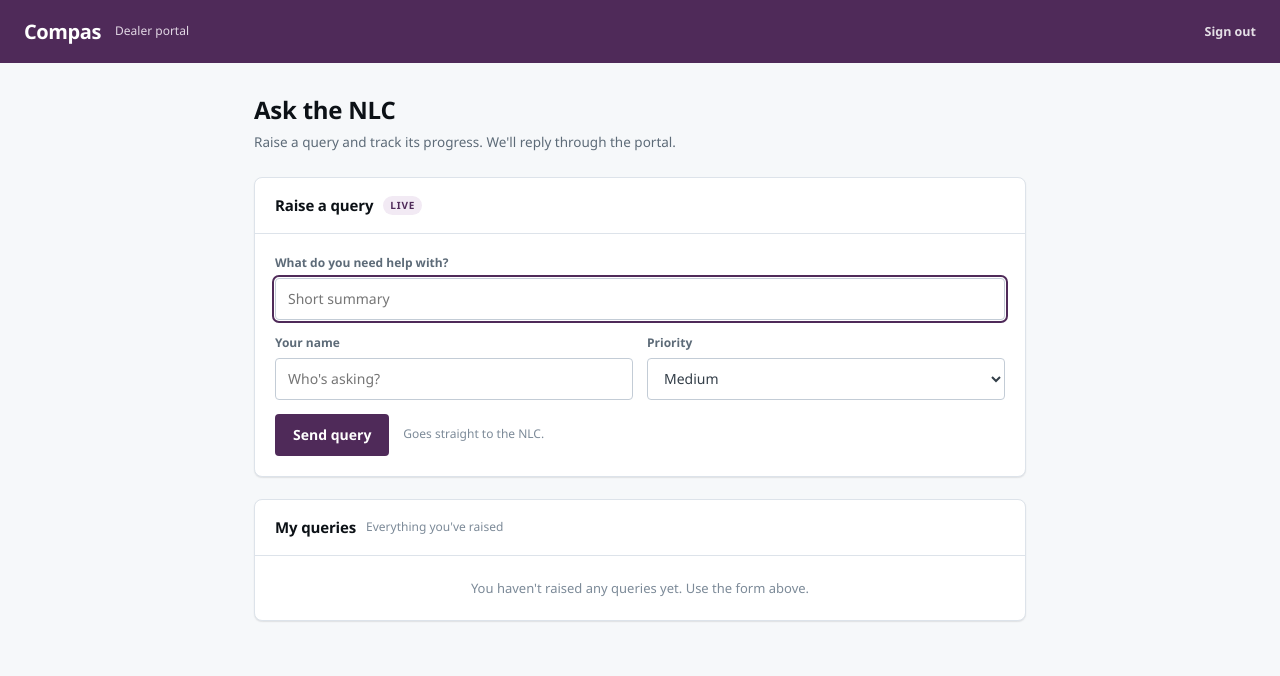
After one commit to danielpilborough/azuretestapp, a Flask app: template templates/dealer.html in a window 1280 px wide. The commit adds this page. Shown: the top 676 px of the page. Run offline with Flask 3, Linux system fonts and the light colour scheme; the template is opened without the code that fills it, so the values that code supplies are empty.

Commit message:
Add files via upload

```diff
--- a/app.py
+++ b/app.py
@@ -27,16 +27,21 @@ app = Flask(__name__)
 # Sessions are how the mock login "remembers" who is logged in across pages.
 app.secret_key = os.environ.get("FLASK_SECRET", "compas-demo-not-secret")
 
-# ---- Mock login: a short hardcoded list of demo users ----
-# NOTE: this is a DEMO gate only - passwords live in code, it is not real
-# security. Real authentication (Entra ID) comes with the Django build.
-# Each user has a role, which controls what they see (staff vs dealer).
+# ---- Mock login: three roles ----
+# NOTE: demo gate only - passwords in code, not real security. Real auth
+# (Entra ID) comes with the Django build.
+#   admin  - sees everything
+#   user   - standard staff; sees a restricted subset of data
+#   dealer - external; simple "raise a ticket + my queries" view only
 DEMO_USERS = {
-    "daniel":  {"password": "nlc",   "name": "Daniel",         "role": "staff",  "initials": "DR", "sub": "Network Engagement"},
-    "priya":   {"password": "nlc",   "name": "Priya S.",       "role": "staff",  "initials": "PS", "sub": "Training Support"},
-    "swansway":{"password": "dealer","name": "Swansway CUPRA", "role": "dealer", "initials": "SW", "sub": "Dealer - CUPRA"},
-    "sytner":  {"password": "dealer","name": "Sytner Audi",    "role": "dealer", "initials": "SA", "sub": "Dealer - Audi"},
+    "admin":  {"password": "admin",  "name": "Admin",       "role": "admin",  "initials": "AD", "sub": "Full access"},
+    "user":   {"password": "user",   "name": "Staff User",  "role": "user",   "initials": "SU", "sub": "Standard access"},
+    "dealer": {"password": "dealer", "name": "Dealer",      "role": "dealer", "initials": "DL", "sub": "Dealer portal"},
 }
+
+# Which staff member the "user" role is scoped to (their own assigned work).
+# In a real app this would be the logged-in person's own identity.
+USER_SCOPE_NAME = "Staff User"
 
 
 def login_required(view):
@@ -105,8 +110,19 @@ def ensure_tables():
             channel NVARCHAR(40) NOT NULL DEFAULT 'email',
             priority NVARCHAR(20) NOT NULL DEFAULT 'med',
             status NVARCHAR(20) NOT NULL DEFAULT 'open',
+            assigned_to NVARCHAR(200) NULL,
+            raised_by NVARCHAR(200) NULL,
             created_at DATETIME2 DEFAULT SYSDATETIME()
         )
+    """)
+    # Migrate: add the two role columns if an older tickets table already exists.
+    cur.execute("""
+        IF COL_LENGTH('tickets', 'assigned_to') IS NULL
+        ALTER TABLE tickets ADD assigned_to NVARCHAR(200) NULL
+    """)
+    cur.execute("""
+        IF COL_LENGTH('tickets', 'raised_by') IS NULL
+        ALTER TABLE tickets ADD raised_by NVARCHAR(200) NULL
     """)
     cur.execute("""
         IF NOT EXISTS (SELECT * FROM sys.tables WHERE name = 'contacts')
@@ -131,16 +147,18 @@ def ensure_tables():
     # Seed sample rows only if the tables are empty, so the demo looks populated.
     cur.execute("SELECT COUNT(*) FROM tickets")
     if cur.fetchone()[0] == 0:
+        # (subject, requester, site, channel, priority, status, assigned_to, raised_by)
         seed = [
-            ("Accreditation certificate not showing", "J. Okafor", "Sytner Audi Leeds", "whatsapp", "high", "open"),
-            ("Course code AUD-334 booking failed", "Booking desk", "Marshall VW Peterborough", "phone", "high", "open"),
-            ("New starter account request (x3)", "L. Freeman", "TPS Birmingham", "email", "med", "pending"),
-            ("Question about CUPRA training path", "Booking desk", "Swansway CUPRA", "email", "med", "progress"),
-            ("Feedback: LEAP module 4 content", "R. Green", "Skoda Derby", "ticket", "med", "open"),
+            ("Accreditation certificate not showing", "J. Okafor", "Sytner Audi Leeds", "whatsapp", "high", "open", "Staff User", "Dealer"),
+            ("Course code AUD-334 booking failed", "Booking desk", "Marshall VW Peterborough", "phone", "high", "open", None, None),
+            ("New starter account request (x3)", "L. Freeman", "TPS Birmingham", "email", "med", "pending", "Priya S.", None),
+            ("Question about CUPRA training path", "Booking desk", "Swansway CUPRA", "email", "med", "progress", "Staff User", "Dealer"),
+            ("Feedback: LEAP module 4 content", "R. Green", "Skoda Derby", "ticket", "med", "open", None, None),
+            ("Portal login not working", "Dealer", "Swansway CUPRA", "ticket", "low", "open", "Priya S.", "Dealer"),
         ]
         for row in seed:
             cur.execute(
-                "INSERT INTO tickets (subject, requester, site, channel, priority, status) VALUES (?,?,?,?,?,?)",
+                "INSERT INTO tickets (subject, requester, site, channel, priority, status, assigned_to, raised_by) VALUES (?,?,?,?,?,?,?,?)",
                 *row)
     cur.execute("SELECT COUNT(*) FROM contacts")
     if cur.fetchone()[0] == 0:
@@ -163,20 +181,37 @@ def ensure_tables():
             cur.execute("INSERT INTO actions (title, due, done) VALUES (?,?,?)", *row)
 
 
-def fetch_all():
-    """Read the live data and derive a couple of stats. Returns a dict for the template."""
+def fetch_all(role="admin"):
+    """
+    Read the live data, filtered by role, and derive stats.
+      admin  - every ticket
+      user   - only tickets assigned to them, or unassigned (their workload)
+      dealer - only tickets they raised
+    The filtering is real SQL (a WHERE clause), not a cosmetic hide.
+    """
     cur = get_cursor()
-    cur.execute("""
-        SELECT id, subject, requester, site, channel, priority, status
-        FROM tickets ORDER BY
-        CASE priority WHEN 'high' THEN 0 WHEN 'med' THEN 1 ELSE 2 END, id DESC
-    """)
+
+    base = """
+        SELECT id, subject, requester, site, channel, priority, status, assigned_to, raised_by
+        FROM tickets
+    """
+    order = " ORDER BY CASE priority WHEN 'high' THEN 0 WHEN 'med' THEN 1 ELSE 2 END, id DESC"
+
+    if role == "dealer":
+        cur.execute(base + " WHERE raised_by = ?" + order, "Dealer")
+    elif role == "user":
+        # Their own assigned work, plus anything unassigned (up for grabs).
+        cur.execute(base + " WHERE assigned_to = ? OR assigned_to IS NULL" + order, USER_SCOPE_NAME)
+    else:  # admin
+        cur.execute(base + order)
+
     tickets = [dict(id=r[0], subject=r[1], requester=r[2], site=r[3],
-                    channel=r[4], priority=r[5], status=r[6]) for r in cur.fetchall()]
+                    channel=r[4], priority=r[5], status=r[6],
+                    assigned_to=r[7], raised_by=r[8]) for r in cur.fetchall()]
+
     cur.execute("SELECT id, name, dealer, email FROM contacts ORDER BY id DESC")
     contacts = [dict(id=r[0], name=r[1], dealer=r[2], email=r[3]) for r in cur.fetchall()]
 
-    # Actions: not-done first (newest first within each group)
     cur.execute("SELECT id, title, due, done FROM actions ORDER BY done ASC, id DESC")
     action_items = [dict(id=r[0], title=r[1], due=r[2], done=bool(r[3])) for r in cur.fetchall()]
 
@@ -244,34 +279,60 @@ def logout():
 @login_required
 def home():
     user = current_user()
+    # Dealers get a simple, separate view - not the internal dashboard.
+    if user["role"] == "dealer":
+        return redirect(url_for("dealer_home"))
     error = ""
     data = dict(tickets=[], contacts=[], action_items=[], open_count=0, high_count=0,
                 open_action_count=0, ticket_count=0, contact_count=0)
     try:
         ensure_tables()
-        data = fetch_all()
+        data = fetch_all(role=user["role"])
     except Exception as e:
         error = str(e)
     return render_template("dashboard.html", error=error, user=user, **data, **ICONS)
 
 
+@app.route("/dealer")
+@login_required
+def dealer_home():
+    """Dealer portal: raise a ticket + see only the queries they raised."""
+    user = current_user()
+    if user["role"] != "dealer":
+        return redirect(url_for("home"))
+    error = ""
+    tickets = []
+    try:
+        ensure_tables()
+        tickets = fetch_all(role="dealer")["tickets"]
+    except Exception as e:
+        error = str(e)
+    sent = request.args.get("sent") == "1"
+    return render_template("dealer.html", user=user, tickets=tickets, error=error, sent=sent, **ICONS)
+
+
 @app.route("/add-ticket", methods=["POST"])
 @login_required
 def add_ticket():
+    user = current_user()
     subject = (request.form.get("subject") or "").strip()
     requester = (request.form.get("requester") or "").strip()
     site = (request.form.get("site") or "").strip()
     channel = (request.form.get("channel") or "email").strip()
     priority = (request.form.get("priority") or "med").strip()
+    # A dealer's ticket is tagged so it shows only in their view.
+    raised_by = "Dealer" if user and user["role"] == "dealer" else None
     if subject and requester:
         try:
             cur = get_cursor()
             cur.execute(
-                "INSERT INTO tickets (subject, requester, site, channel, priority, status) VALUES (?,?,?,?,?,'open')",
-                subject, requester, site, channel, priority)
+                "INSERT INTO tickets (subject, requester, site, channel, priority, status, raised_by) VALUES (?,?,?,?,?,'open',?)",
+                subject, requester, site, channel, priority, raised_by)
         except Exception:
             pass
     # Return to wherever the form was submitted from.
+    if user and user["role"] == "dealer":
+        return redirect(url_for("dealer_home", sent="1"))
     if request.form.get("from") == "help":
         return redirect(url_for("help_page", sent="1"))
     return redirect("/#contact")
@@ -280,8 +341,10 @@ def add_ticket():
 @app.route("/help", methods=["GET"])
 @login_required
 def help_page():
-    """A dedicated page housing the full ticketing form."""
+    """A dedicated page housing the full ticketing form (staff only)."""
     user = current_user()
+    if user["role"] == "dealer":
+        return redirect(url_for("dealer_home"))
     sent = request.args.get("sent") == "1"
     return render_template("help.html", user=user, sent=sent, **ICONS)
 
--- /dev/null
+++ b/templates/dealer.html
@@ -0,0 +1,137 @@
+<!DOCTYPE html>
+<html lang="en-GB">
+<head>
+<meta charset="utf-8">
+<meta name="viewport" content="width=device-width, initial-scale=1">
+<title>Compas · Dealer portal</title>
+<style>
+  :root{
+    --ink-900:#0C1116; --purple-700:#3E2248; --purple-600:#452450; --purple-500:#4F2A59;
+    --purple-100:#F2EAF4; --white:#FFFFFF; --grey-50:#F6F8FA; --grey-100:#EDF1F5;
+    --grey-200:#DDE3EA; --grey-300:#C3CCD6; --grey-500:#7C8A98; --grey-600:#5D6B78; --grey-800:#333E48;
+    --green-600:#1C7A4A; --green-100:#E4F3EB; --amber-600:#B26A00; --amber-100:#FBF0DC;
+    --red-600:#B3261E; --red-100:#FBE7E5;
+    --accent:var(--purple-500); --accent-hover:var(--purple-700); --accent-on:#fff; --accent-soft:var(--purple-100);
+    --radius-sm:4px; --radius-md:8px; --radius-pill:999px; --control-h:42px;
+    --shadow-sm:0 1px 2px rgba(12,17,22,.06),0 1px 1px rgba(12,17,22,.04);
+    --font:"Archivo","Segoe UI",Roboto,Helvetica,Arial,sans-serif; --mono:"IBM Plex Mono",ui-monospace,monospace;
+  }
+  *{box-sizing:border-box;margin:0;padding:0}
+  body{font-family:var(--font);font-size:14px;line-height:1.55;background:var(--grey-50);color:var(--grey-800);-webkit-font-smoothing:antialiased}
+  h1,h2,h3{font-weight:700;letter-spacing:-0.01em;color:var(--ink-900)}
+  .topbar{background:var(--purple-500);color:#fff;padding:16px 24px;display:flex;align-items:center;gap:14px}
+  .topbar .mark{font-weight:700;font-size:20px;letter-spacing:-0.02em}
+  .topbar .sub{font-size:12px;color:var(--purple-100);opacity:.9}
+  .topbar .who{margin-left:auto;font-size:12.5px;color:var(--purple-100);display:flex;align-items:center;gap:14px}
+  .topbar .who a{color:#fff;text-decoration:none;font-weight:600;opacity:.85}
+  .wrap{max-width:820px;margin:0 auto;padding:28px 24px 56px}
+  .intro h1{font-size:24px;margin-bottom:4px}
+  .intro p{color:var(--grey-600);font-size:13.5px;margin-bottom:24px}
+  .grid{display:grid;grid-template-columns:1fr;gap:22px}
+  .panel{background:var(--white);border:1px solid var(--grey-200);border-radius:var(--radius-md);box-shadow:var(--shadow-sm);overflow:hidden}
+  .panel-head{display:flex;align-items:center;gap:10px;padding:16px 20px;border-bottom:1px solid var(--grey-200)}
+  .panel-head h2{font-size:15px}
+  .panel-head .hint{font-size:12px;color:var(--grey-500)}
+  .live-badge{font-size:10px;font-weight:700;letter-spacing:.08em;text-transform:uppercase;color:var(--accent);background:var(--accent-soft);padding:2px 7px;border-radius:var(--radius-pill)}
+  form.big{padding:20px;display:grid;gap:14px;grid-template-columns:1fr 1fr}
+  form.big .full{grid-column:1 / -1}
+  .field label{display:block;font-size:12px;font-weight:600;color:var(--grey-600);margin-bottom:5px}
+  .field input,.field select{width:100%;font-family:inherit;font-size:14px;border:1px solid var(--grey-300);border-radius:var(--radius-sm);padding:0 12px;height:var(--control-h);background:#fff;color:var(--grey-800)}
+  .field input:focus,.field select:focus{outline:2px solid var(--accent);outline-offset:1px}
+  .btn{font-family:inherit;font-size:14px;font-weight:600;background:var(--accent);color:#fff;border:none;border-radius:var(--radius-sm);padding:0 18px;height:var(--control-h);cursor:pointer}
+  .btn:hover{background:var(--accent-hover)}
+  .btn-row{display:flex;align-items:center;gap:14px}
+  .btn-row .hint{font-size:12px;color:var(--grey-500)}
+  .sent{background:var(--green-100);color:var(--green-600);border:1px solid #bfe3cd;border-radius:var(--radius-md);padding:13px 16px;font-size:13.5px;font-weight:600;margin-bottom:22px;display:flex;align-items:center;gap:10px}
+  .sent svg{width:18px;height:18px}
+  .err{background:var(--red-100);color:var(--red-600);border:1px solid #f2c4c0;border-radius:var(--radius-md);padding:13px 16px;font-size:13px;margin-bottom:20px;word-break:break-word}
+  .q{display:grid;grid-template-columns:3px 1fr auto;gap:14px;align-items:center;padding:14px 20px;border-bottom:1px solid var(--grey-200)}
+  .q:last-child{border-bottom:none}
+  .q .bar{width:3px;height:36px;border-radius:2px}
+  .bar.high{background:var(--red-600)} .bar.med{background:var(--amber-600)} .bar.low{background:var(--grey-300)}
+  .q .subj{font-size:13.5px;font-weight:700;color:var(--ink-900)}
+  .q .meta{font-size:12px;color:var(--grey-500);margin-top:3px}
+  .tag{font-size:11px;font-weight:600;padding:3px 8px;border-radius:var(--radius-sm)}
+  .tag.open{background:var(--red-100);color:var(--red-600)}
+  .tag.pending{background:var(--amber-100);color:var(--amber-600)}
+  .tag.progress{background:var(--accent-soft);color:var(--accent)}
+  .tag.resolved{background:var(--green-100);color:var(--green-600)}
+  .empty{padding:22px 20px;text-align:center;color:var(--grey-500);font-size:13px}
+  @media (max-width:640px){ form.big{grid-template-columns:1fr} }
+</style>
+</head>
+<body>
+  <div class="topbar">
+    <div>
+      <div class="mark">Compas</div>
+    </div>
+    <div class="sub">Dealer portal</div>
+    <div class="who">
+      <span>{{ user.name }}</span>
+      <a href="/logout">Sign out</a>
+    </div>
+  </div>
+
+  <div class="wrap">
+    <div class="intro">
+      <h1>Ask the NLC</h1>
+      <p>Raise a query and track its progress. We'll reply through the portal.</p>
+    </div>
+
+    {% if sent %}
+    <div class="sent">
+      <svg viewBox="0 0 24 24" fill="none" stroke="currentColor" stroke-width="3" stroke-linecap="round" stroke-linejoin="round"><path d="m5 12.5 5 5L20 7"/></svg>
+      Your query has been sent. We'll be in touch.
+    </div>
+    {% endif %}
+    {% if error %}<div class="err"><b>Database error:</b> {{ error }}</div>{% endif %}
+
+    <div class="grid">
+      <!-- Raise a ticket -->
+      <div class="panel">
+        <div class="panel-head"><h2>Raise a query</h2><span class="live-badge">Live</span></div>
+        <form class="big" method="post" action="/add-ticket">
+          <div class="field full">
+            <label>What do you need help with?</label>
+            <input name="subject" placeholder="Short summary" maxlength="300" required autofocus>
+          </div>
+          <div class="field">
+            <label>Your name</label>
+            <input name="requester" placeholder="Who's asking?" maxlength="200" required>
+          </div>
+          <div class="field">
+            <label>Priority</label>
+            <select name="priority">
+              <option value="high">High</option>
+              <option value="med" selected>Medium</option>
+              <option value="low">Low</option>
+            </select>
+          </div>
+          <input type="hidden" name="channel" value="ticket">
+          <div class="btn-row full">
+            <button type="submit" class="btn">Send query</button>
+            <span class="hint">Goes straight to the NLC.</span>
+          </div>
+        </form>
+      </div>
+
+      <!-- My queries -->
+      <div class="panel">
+        <div class="panel-head"><h2>My queries</h2><span class="hint">Everything you've raised</span></div>
+        {% for t in tickets %}
+        <div class="q">
+          <div class="bar {{ t.priority }}"></div>
+          <div>
+            <div class="subj">{{ t.subject }}</div>
+            <div class="meta">{{ t.requester }}{% if t.site %} · {{ t.site }}{% endif %}</div>
+          </div>
+          <div><span class="tag {{ t.status }}">{{ {'open':'Open','pending':'Pending','progress':'In progress','resolved':'Resolved'}.get(t.status, t.status) }}</span></div>
+        </div>
+        {% else %}
+        <div class="empty">You haven't raised any queries yet. Use the form above.</div>
+        {% endfor %}
+      </div>
+    </div>
+  </div>
+</body>
+</html>
--- a/templates/login.html
+++ b/templates/login.html
@@ -77,7 +77,7 @@
         </tr>
         {% endfor %}
       </table>
-      <div class="hint">This is a demo login. Passwords are <b>nlc</b> (staff) and <b>dealer</b> (dealers). Real sign-in would use your Microsoft account.</div>
+      <div class="hint">This is a demo login. Try <b>admin/admin</b> (sees everything), <b>user/user</b> (restricted staff view), or <b>dealer/dealer</b> (dealer portal). Real sign-in would use your Microsoft account.</div>
     </div>
   </div>
   <div class="foot" style="color:rgba(255,255,255,.5)">Internal use only · National Learning Centre</div>
```
Also changed, not shown: templates/dashboard.html (+13 -2 lines).
